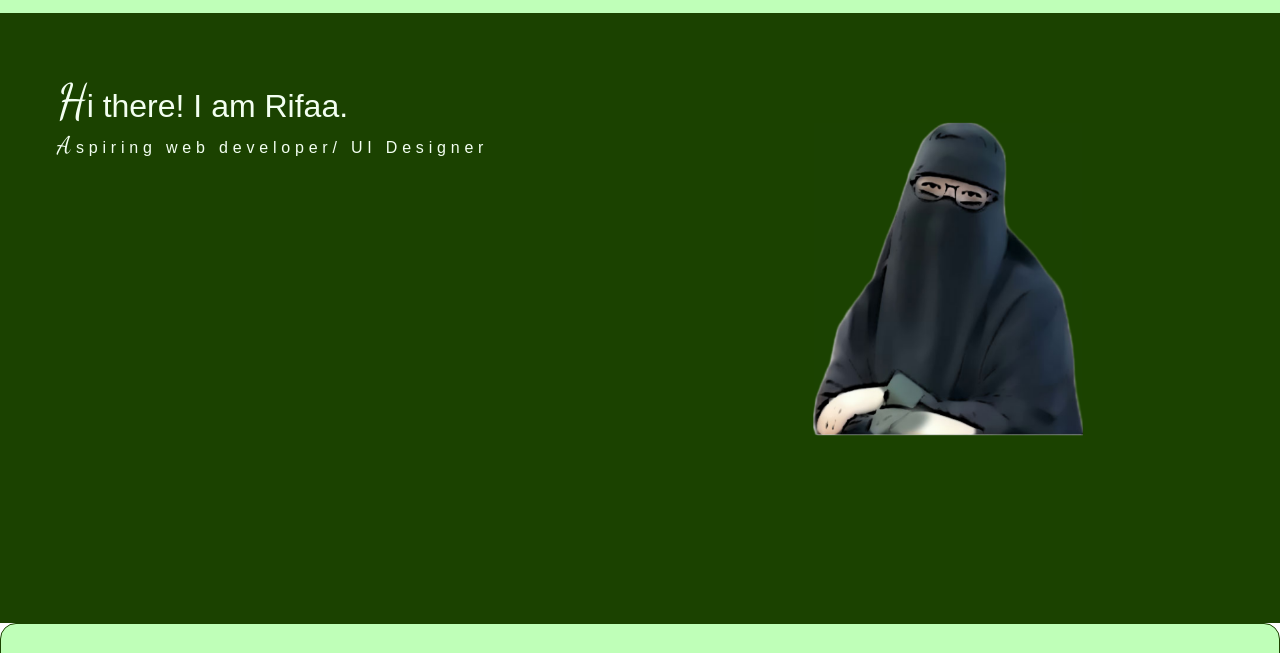
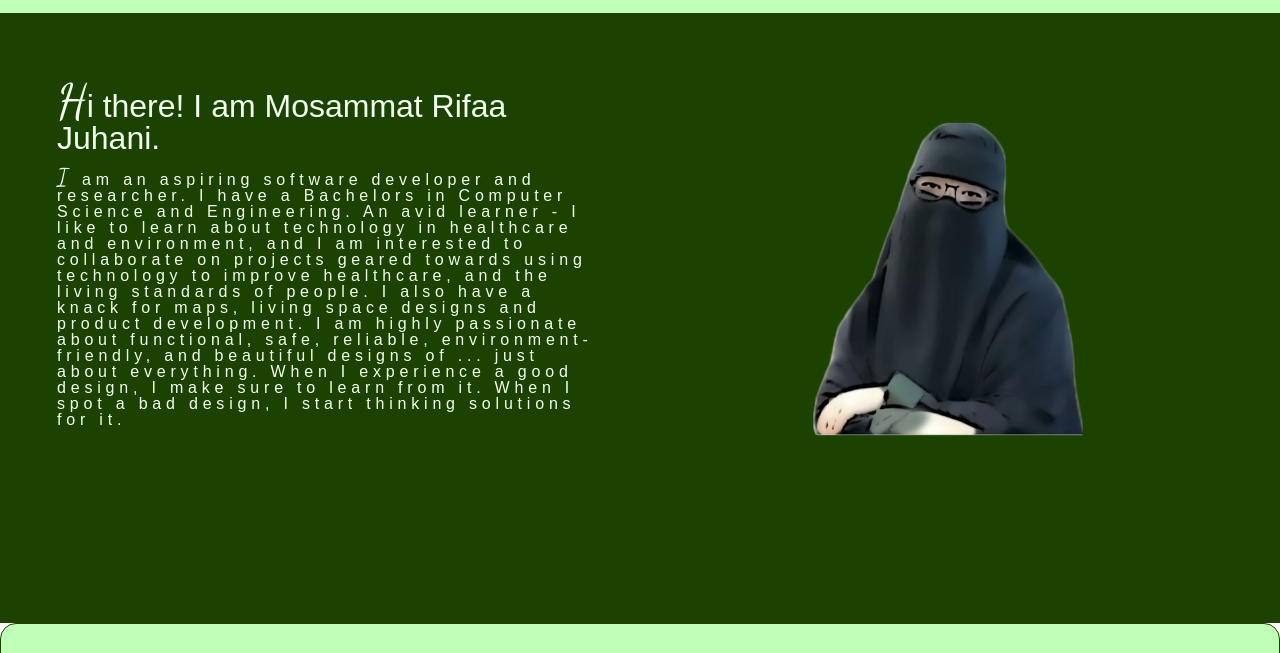
Before and after one commit to mstrifaa/mstrifaa, a plain HTML site: page index.html in a window 1280 px wide. Shown: the part 71-724 px from the top of the page. Drawn offline with nearby package versions, Linux system fonts and the light colour scheme; a web font is replaced by a local one.

Commit message:
Update index.html

```diff
--- a/index.html
+++ b/index.html
@@ -75,10 +75,12 @@
                 <div id="my-description">
 <!--                     <p>About me</p>  // p elements cannot contain block-level elements (including another p)-->
                     <div>
-                        <p>Hi there! I am Rifaa.</p>
+                        <p>Hi there! I am Mosammat Rifaa Juhani. </p>
                         <p>
-                            Aspiring web developer/
-                            UI Designer
+                            I am an aspiring software developer and researcher.
+                            I have a Bachelors in Computer Science and Engineering.
+                            An avid learner - I like to learn about technology in healthcare and environment, and I am interested to collaborate on projects geared towards using technology to improve healthcare, and the living standards of people.
+                            I also have a knack for maps, living space designs and product development. I am highly passionate about functional, safe, reliable, environment-friendly, and beautiful designs of ... just about everything. When I experience a good design, I make sure to learn from it. When I spot a bad design, I start thinking solutions for it.
                         </p>
                     </div>
                 </div>
```
